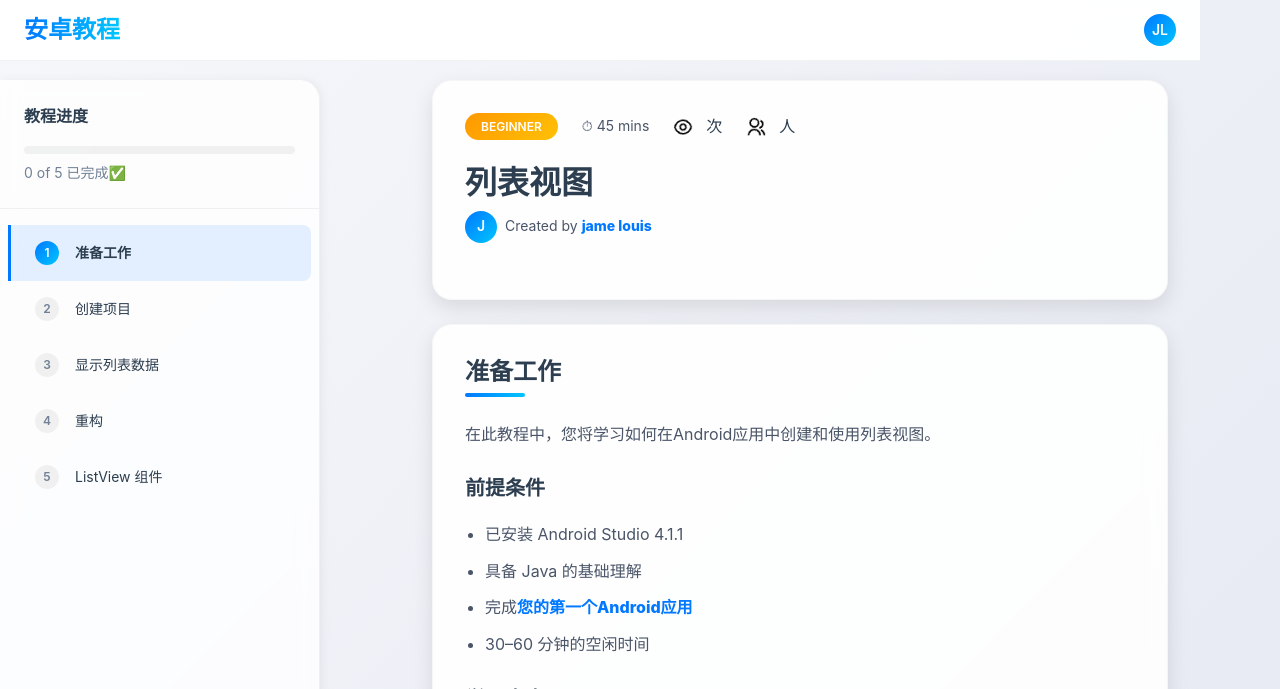
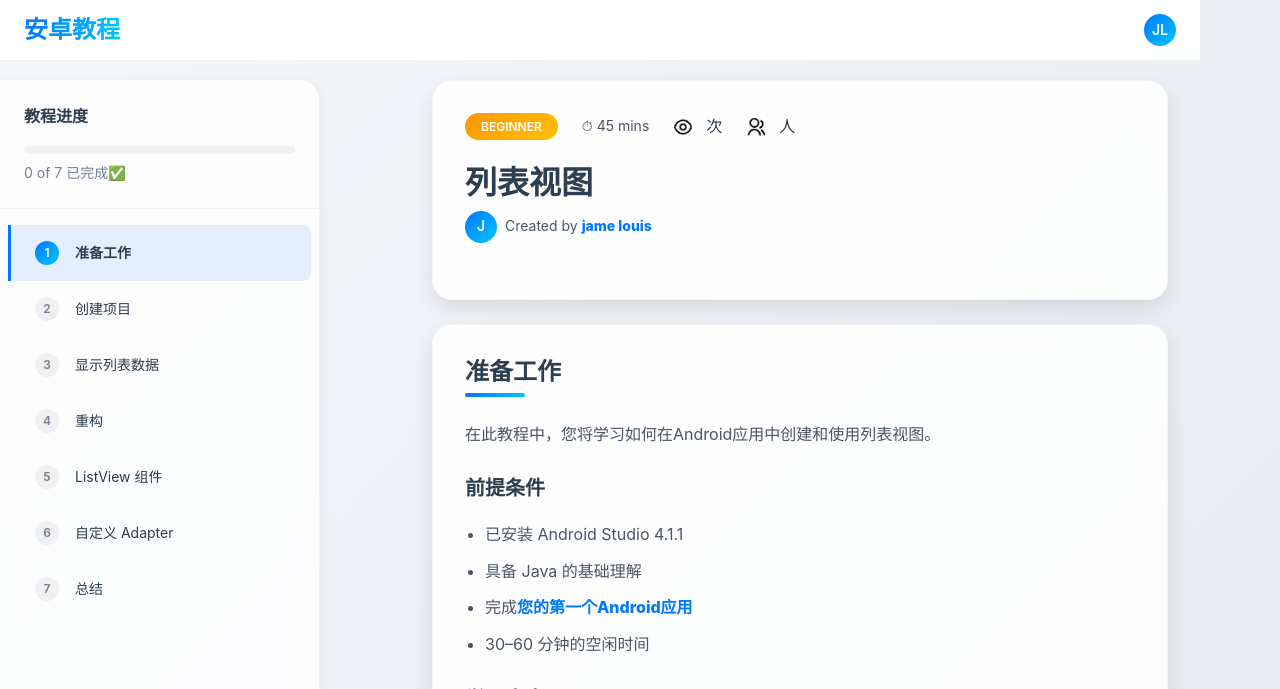
Before and after one commit to jame-louis/android-tutorials, a Jekyll site: the page built from _tutorials/list-view.md, in a window 1280 px wide. Shown: the top 689 px of the page. Built offline with Jekyll 4.4.1, drawn with Linux system fonts in a browser that asks for light colours; comment, search, counter and statistics services are not loaded; part of the change alters nothing that is shown.

Commit message:
update tutorial list view

````diff
--- a/_tutorials/list-view.md
+++ b/_tutorials/list-view.md
@@ -510,4 +510,195 @@ public class MainActivity extends AppCompatActivity {
 
 ### 效果
 
-![ListView]({{ '/assets/images/list-view.png' | relative_url }})
+![ListView]({{ '/assets/images/list-view.gif' | relative_url }})
+
+
+## 自定义 Adapter
+
+到此，我们已经完成了 ListView 的基本用法。如果我们需要显示更多的信息，比如“城市照片”，我们可以自定义 Adapter。
+
+### CityData
+
+- 新增CityInfo类，用于存储城市信息，比如城市名称、照片等。
+- getSampleCityInfos() 方法，返回一个包含多个 CityInfo 对象的列表。
+
+```java
+public class CityData {
+
+    public static class CityInfo {
+        int drawableId;
+        String name;
+
+        CityInfo(int id, String name) {
+            drawableId = id;
+            this.name = name;
+        }
+    };
+
+    public static List<CityInfo> getSampleCityInfos() {
+        return Arrays.asList(
+                new CityInfo(R.drawable.a, "北京"),
+                new CityInfo(R.drawable.b, "上海"),
+                new CityInfo(R.drawable.c, "广州"),
+                new CityInfo(R.drawable.d, "深圳")
+        );
+    }
+    /* 其他代码 */
+}
+```
+### 新增布局文件
+
+- 新增city_with_image.xml布局文件，用于显示城市照片和名称。
+- 布局文件中包含一个 ImageView 用于显示照片，一个 TextView 用于显示名称。
+    - 约束布局 ConstraintLayout, Height 为 200dp
+    - ImageView 的 ID 为 city_image
+    - TextView 的 ID 为 city_name
+
+![city with image]({{ '/assets/images/city-with-image.png' | relative_url }})
+
+```xml
+<?xml version="1.0" encoding="utf-8"?>
+<androidx.constraintlayout.widget.ConstraintLayout xmlns:android="http://schemas.android.com/apk/res/android"
+    xmlns:app="http://schemas.android.com/apk/res-auto"
+    xmlns:tools="http://schemas.android.com/tools"
+    android:layout_width="match_parent"
+    android:layout_height="200dp">
+
+    <ImageView
+        android:id="@+id/city_image"
+        android:layout_width="wrap_content"
+        android:layout_height="wrap_content"
+        android:layout_marginStart="16dp"
+        android:layout_marginLeft="16dp"
+        app:layout_constraintBottom_toBottomOf="parent"
+        app:layout_constraintStart_toStartOf="parent"
+        app:layout_constraintTop_toTopOf="parent"
+        app:srcCompat="@drawable/a" />
+
+    <TextView
+        android:id="@+id/city_name"
+        android:layout_width="wrap_content"
+        android:layout_height="wrap_content"
+        android:text="城市名称"
+        android:textSize="30sp"
+        app:layout_constraintBottom_toBottomOf="parent"
+        app:layout_constraintEnd_toEndOf="parent"
+        app:layout_constraintStart_toEndOf="@+id/city_image"
+        app:layout_constraintTop_toTopOf="parent" />
+</androidx.constraintlayout.widget.ConstraintLayout>
+```
+
+### CustomAdapter
+
+- 新增CustomAdapter类，继承自BaseAdapter。
+- 构造函数，接收上下文、布局资源 ID、数据列表作为参数。
+- getView() 方法，用于创建列表项视图。
+- 其他必要的方法，如 getCount()、getItem() 等。
+
+```java
+package com.example.listview;
+
+import android.content.Context;
+import android.view.LayoutInflater;
+import android.view.View;
+import android.view.ViewGroup;
+import android.widget.BaseAdapter;
+import android.widget.ImageView;
+import android.widget.TextView;
+
+import java.util.List;
+
+public class CustomAdapter extends BaseAdapter {
+
+    private Context context;
+    private List<CityData.CityInfo> datas;
+
+    public CustomAdapter(Context context,  List<CityData.CityInfo> objects) {
+        this.context = context;
+        this.datas = objects;
+    }
+
+    @Override
+    public int getCount() {
+        return datas.size();
+    }
+
+    @Override
+    public Object getItem(int position) {
+        return datas.get(position);
+    }
+
+    @Override
+    public long getItemId(int position) {
+        return position;
+    }
+
+    @Override
+    public View getView(int position, View convertView, ViewGroup parent) {
+        if (convertView == null) {
+            convertView = LayoutInflater.from(context).inflate(R.layout.city_with_image, parent, false);
+        }
+
+        ImageView imageView = convertView.findViewById(R.id.city_image);
+        TextView textView = convertView.findViewById(R.id.city_name);
+
+        CityData.CityInfo cityInfo = datas.get(position);
+        imageView.setImageResource(cityInfo.drawableId);
+
+        textView.setText(cityInfo.name);
+
+        return convertView;
+    }
+}
+```
+
+### MainActivity
+
+- 在 MainActivity 中，使用 CustomAdapter 来设置 ListView 的适配器。
+- 确保在 AndroidManifest.xml 中注册 MainActivity。
+
+```java
+package com.example.listview;
+
+import androidx.appcompat.app.AppCompatActivity;
+import android.os.Bundle;
+import android.view.View;
+import android.widget.AdapterView;
+import android.widget.ListView;
+import android.widget.Toast;
+
+import java.util.List;
+
+public class MainActivity extends AppCompatActivity {
+
+    private List<String> cities = CityData.getAllCities();
+    private List<CityData.CityInfo> cityInfos = CityData.getSampleCityInfos();
+    @Override
+    protected void onCreate(Bundle savedInstanceState) {
+        super.onCreate(savedInstanceState);
+        setContentView(R.layout.activity_main);
+
+        ListView listView = findViewById(R.id.city_list);
+        CustomAdapter ca = new CustomAdapter(this, cityInfos);
+        listView.setAdapter(ca);
+        listView.setOnItemClickListener(new AdapterView.OnItemClickListener() {
+            @Override
+            public void onItemClick(AdapterView<?> parent, View view, int position, long id) {
+                CityData.CityInfo cityInfo = (CityData.CityInfo)ca.getItem(position);
+                String city = cityInfo.name;
+                Toast.makeText(MainActivity.this, city, Toast.LENGTH_SHORT).show();
+            }
+        });
+    }
+}
+```
+
+### 运行结果
+
+![list-view-custom-adapter]({{ '/assets/images/list-view-custom-adapter.png' | relative_url }})
+
+## 总结
+
+- 如何创建和配置列表视图
+- 如何在列表视图中显示数据
+- 如何处理列表项的点击事件
````
Also changed, not shown: assets/images/city-with-image.png (added), assets/images/list-view-custom-adapter.gif (added).
